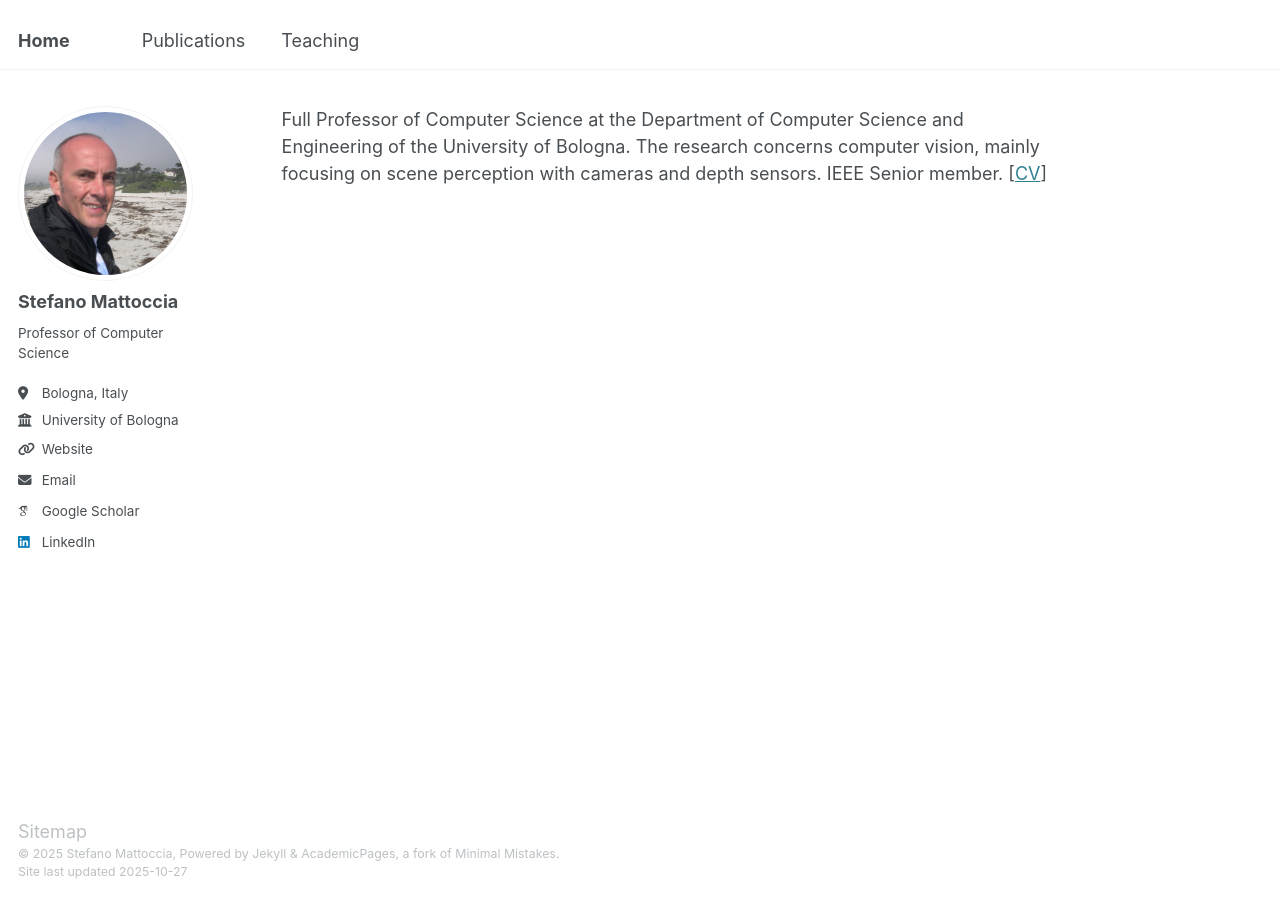
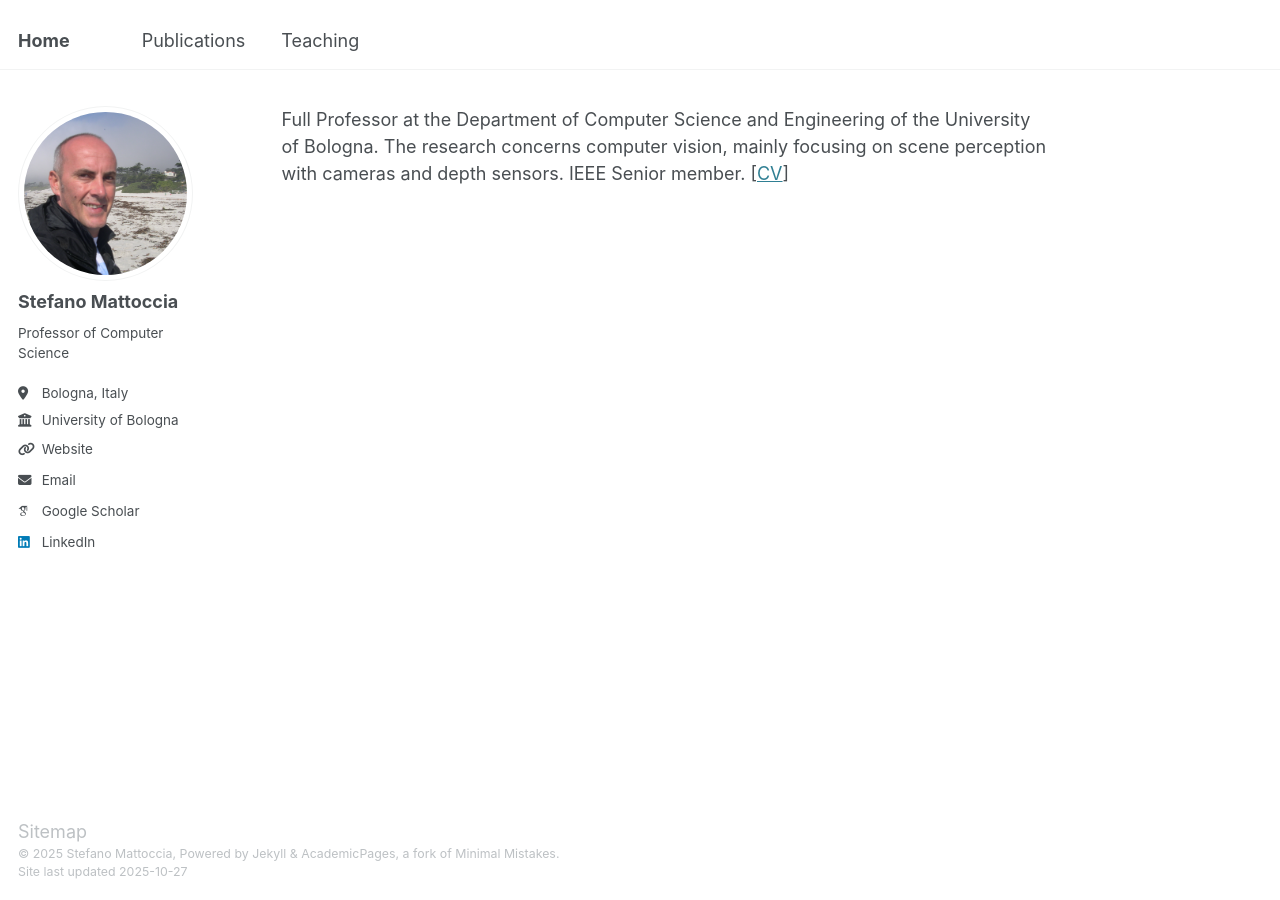
Before and after one commit to stefanomattoccia/stefanomattoccia.github.io, a Jekyll site: the page built from _pages/about.md, in a window 1280 px wide. Built offline with Jekyll 4.4.1, drawn with Linux system fonts in a browser that asks for light colours; some web fonts are replaced.

Commit message:
Simplify title description for clarity

```diff
--- a/_pages/about.md
+++ b/_pages/about.md
@@ -7,5 +7,5 @@ redirect_from:
   - /about.html
 ---
 
-Full Professor of Computer Science at the Department of Computer Science and Engineering of the University of Bologna. The research concerns computer vision, mainly focusing on scene perception with cameras and depth sensors. IEEE Senior member.
+Full Professor at the Department of Computer Science and Engineering of the University of Bologna. The research concerns computer vision, mainly focusing on scene perception with cameras and depth sensors. IEEE Senior member.
 [[CV](/files/CV_ENG.pdf)]
```
